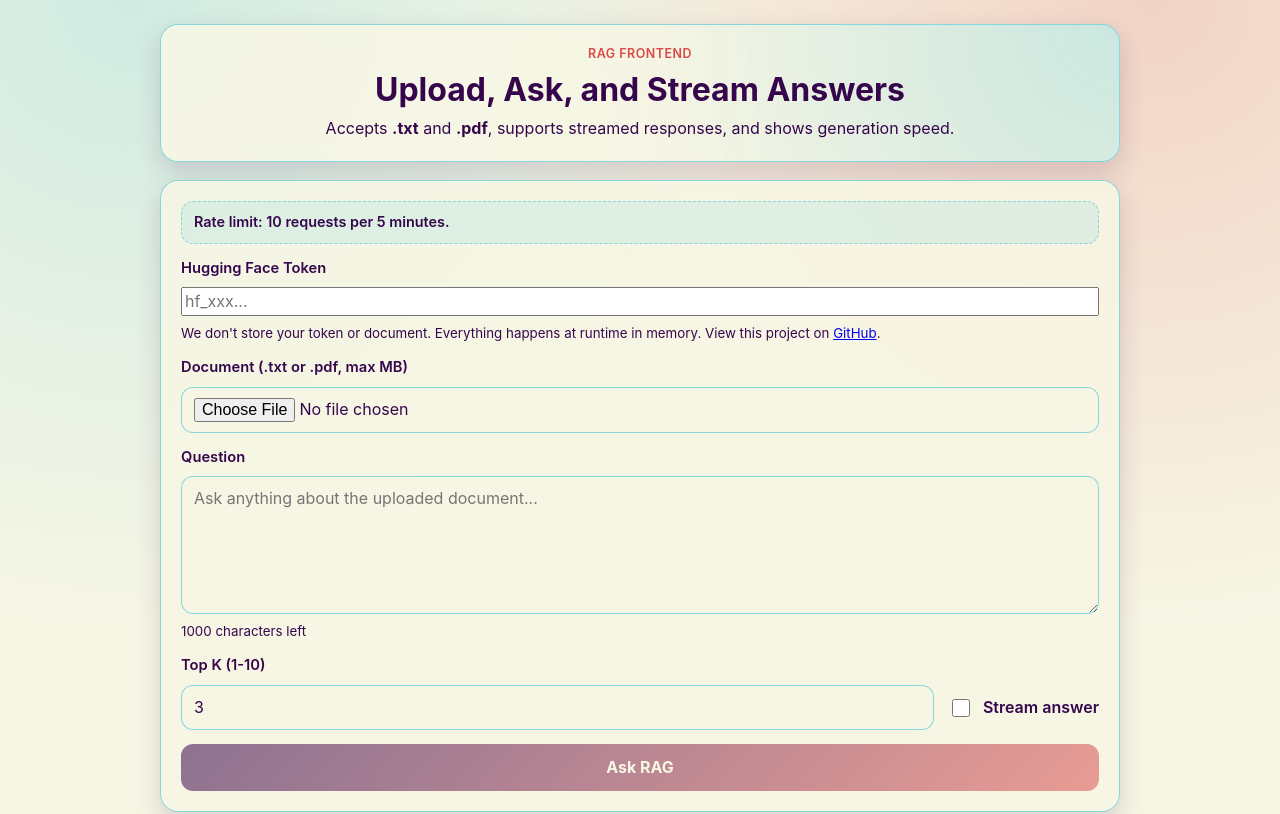
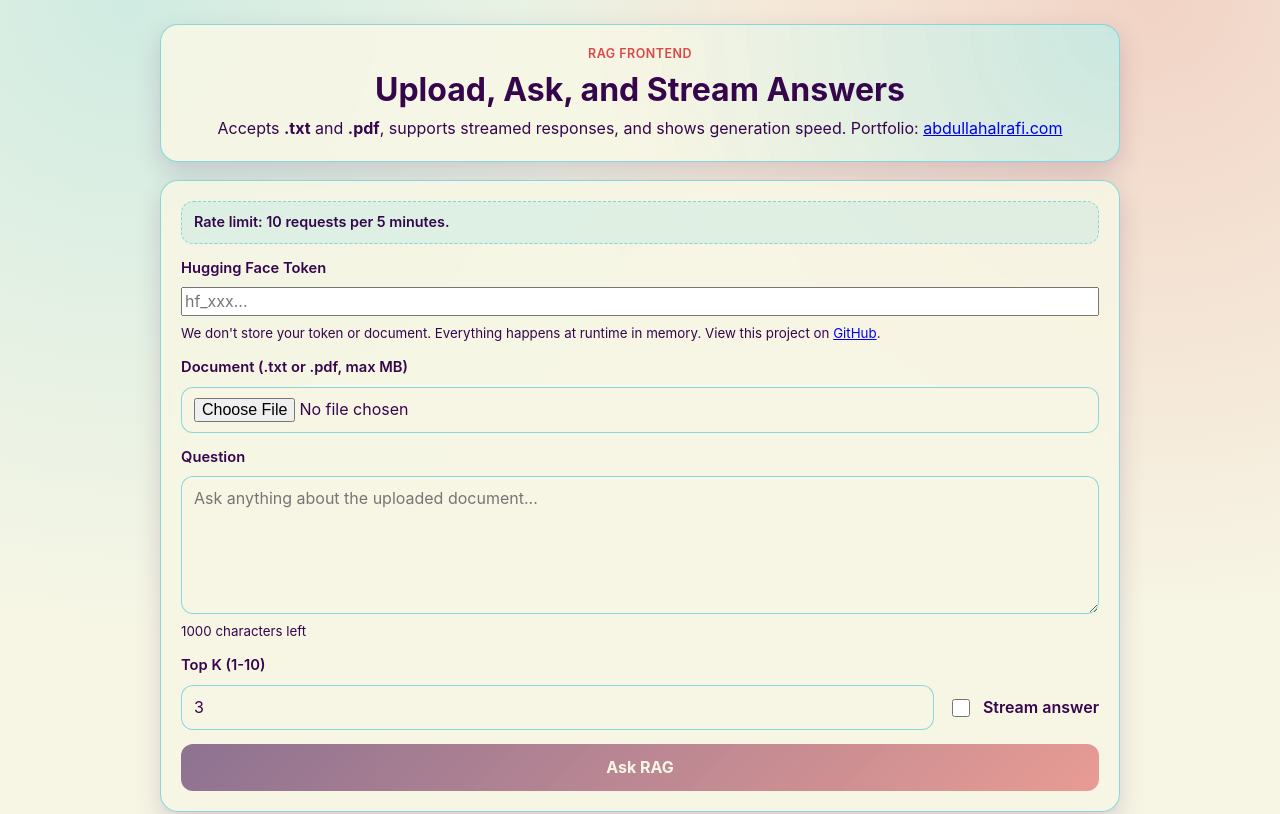
Before and after one commit to alrafiabdullah/doc_rag, a React (Vite) app in the folder front/: page / in a window 1280 px wide. Shown: the top 814 px of the page. Built offline with nearby package versions, Linux system fonts and the light colour scheme; no server answers.

Commit message:
Add portfolio

```diff
--- a/front/src/App.tsx
+++ b/front/src/App.tsx
@@ -272,7 +272,10 @@ function App() {
 				<p className="subtitle">
 					Accepts{" "}
 					<strong>.txt</strong> and <strong>.pdf</strong>, supports streamed
-					responses, and shows generation speed.
+					responses, and shows generation speed. Portfolio: {" "}
+					<a href="https://abdullahalrafi.com?ti=rag" target="_blank" rel="noreferrer">
+						abdullahalrafi.com
+					</a>
 				</p>
 			</section>
 
```
